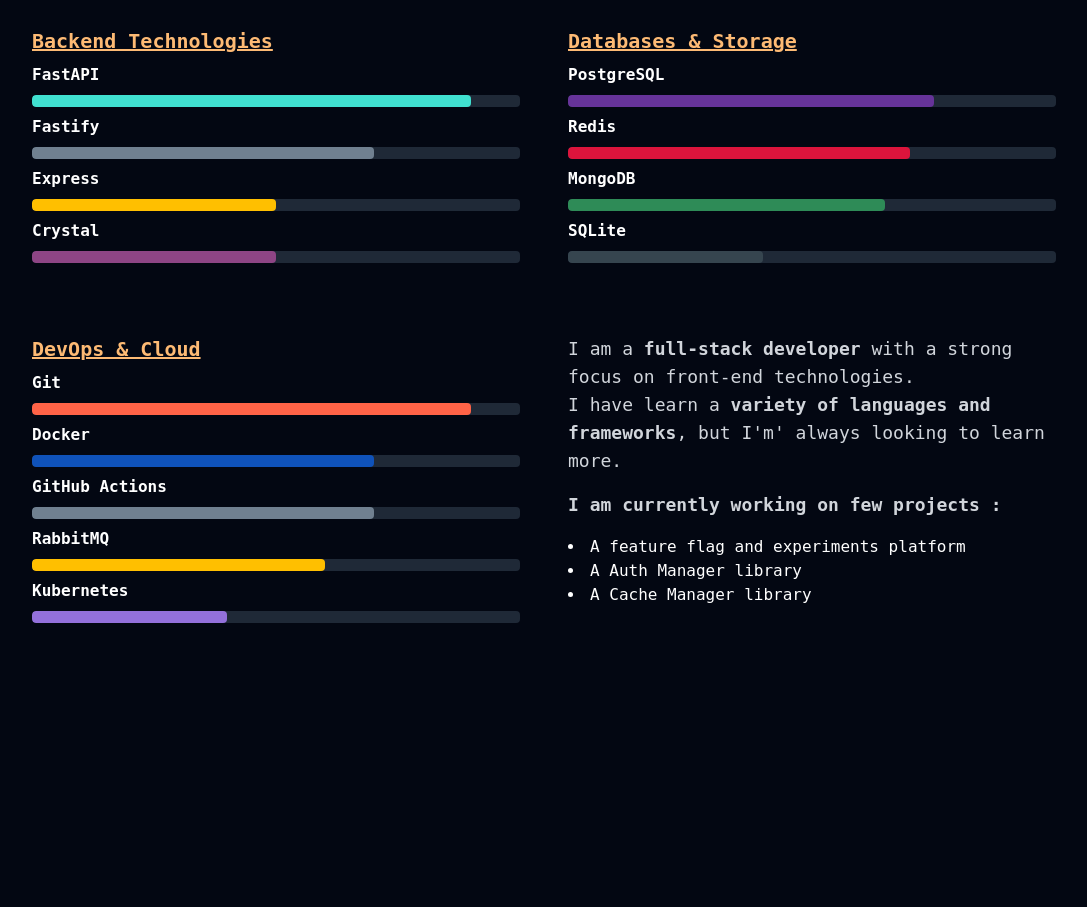
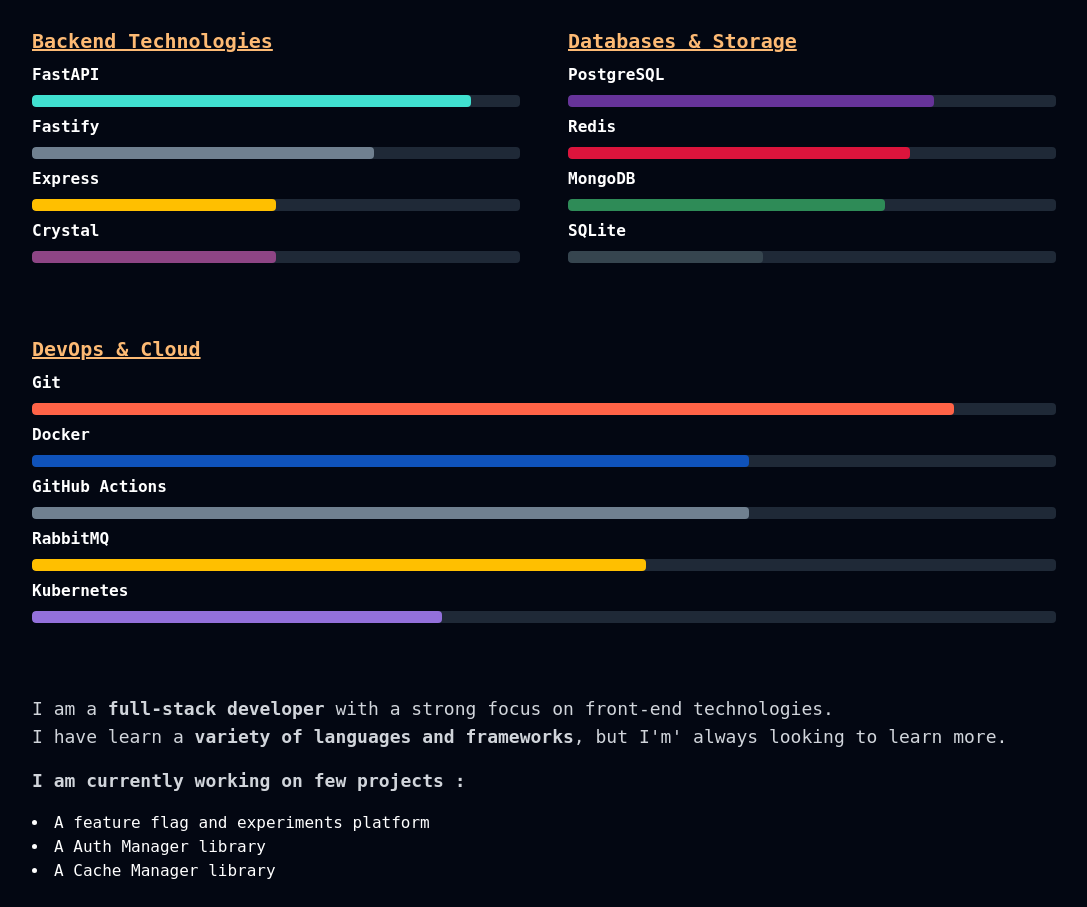
Before and after one commit to ER-28/portfolio, an Astro site: page / in a window 1280 px wide. Shown: the part 953-1860 px from the top of the page, without its empty margins (96-1183 px from the left). Before the commit the page ends 1608 px from the top, so only its background shows below. Built offline with nearby package versions, Linux system fonts and the light colour scheme; Astro itself is replaced by a stand-in of ours.

Commit message:
change skills end position

```diff
--- a/src/components/skills/Skills.astro
+++ b/src/components/skills/Skills.astro
@@ -163,9 +163,9 @@
                     color="lavender"
             />
         </article>
+    </section>
 
-        <article class="py-6 w-full">
-            <SkillsEnd />
-        </article>
-    </section>
+    <article class="py-6">
+        <SkillsEnd />
+    </article>
 </div>
```
